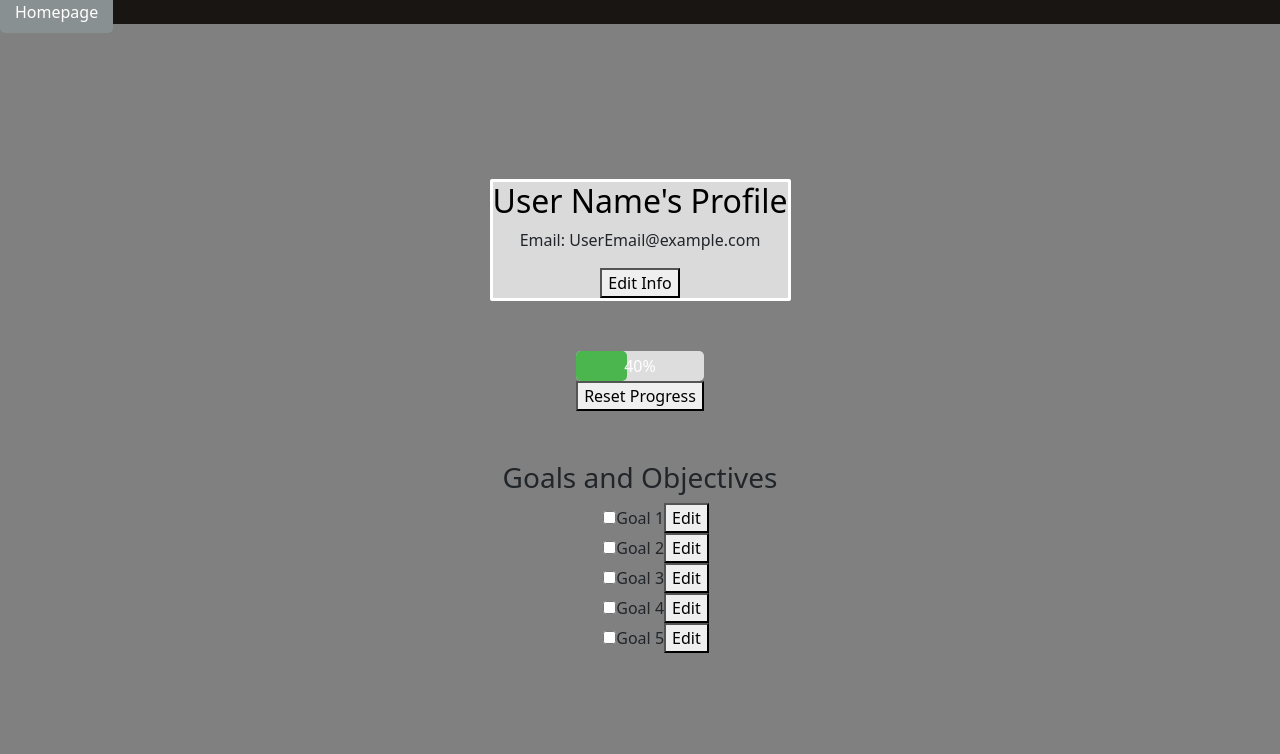
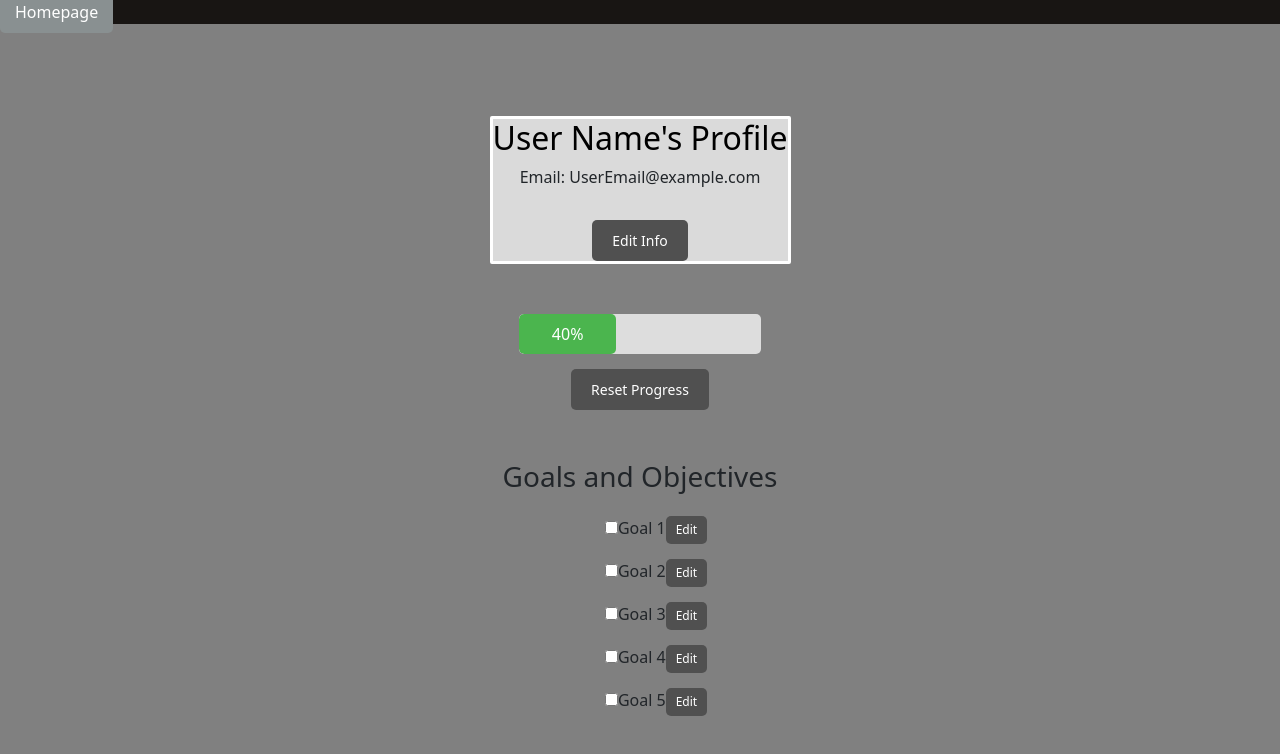
Before and after one commit to kaylaasana/BlueFin, a React (Vite) app in the folder client/: page /profile in a window 1280 px wide. Shown: the top 754 px of the page. Built offline with nearby package versions, Linux system fonts and the light colour scheme.

Commit message:
made the progression bar bigger and adjusted the button styling

```diff
--- a/client/src/ProfilePage.css
+++ b/client/src/ProfilePage.css
@@ -33,40 +33,68 @@
   margin-top: 50px;
 }
 
-/* CSS for the progress bar */
+/* CSS for styling buttons */
+.button {
+  background-color: #505050;
+  margin-top: 15px;
+  color: white;
+  border: none;
+  border-radius: 5px;
+  padding: 10px 20px;
+  cursor: pointer;
+  font-size: 14px;
+}
+
+/* CSS for styling smaller buttons */
+.editButton {
+  background-color: #505050;
+  margin-top: 15px;
+  color: white;
+  border: none;
+  border-radius: 5px;
+  padding: 5px 10px;
+  cursor: pointer;
+  font-size: 12px;
+
+}
+
+
+
+/* CSS for the progression bar */
 .progression {
   margin-top: 20px;
+  display: flex;
+  flex-direction: column;
+  align-items: center; /* Center horizontally */
 }
 
 .progress-bar-container {
-  width: 100%;
-  height: 30px;
+  width: 175%;
+  height: 40px;
   background-color: #ddd;
-  /* Background color of the progress bar container */
   border-radius: 5px;
-  /* Rounded corners for the container */
   position: relative;
+  overflow: hidden;
 }
 
 .progress-bar {
   height: 100%;
   background-color: #4bb54e;
-  /* Color of the filled portion of the progress bar */
   text-align: center;
-  line-height: 30px;
-  /* Vertical alignment of progress text */
+  line-height: 40px;
   color: white;
-  /* Text color */
   border-radius: 5px;
-  /* Rounded corners for the progress bar */
   transition: width 0.3s ease-in-out;
-  /* Smooth transition animation */
+  position: absolute;
+  top: 0;
+  left: 0;
+  width: 0; /* Initial width is 0, it will expand as the progress increases */
 }
 
 .progress-text {
   position: absolute;
   left: 50%;
-  top: 0;
-  transform: translateX(-50%);
+  top: 50%;
+  transform: translate(-50%, -50%);
   width: 100%;
 }
--- a/client/src/pages/Profile.jsx
+++ b/client/src/pages/Profile.jsx
@@ -126,10 +126,10 @@ function ProfilePage() {
                 value={editedUserInfo.email}
                 onChange={(e) => setEditedUserInfo({ ...editedUserInfo, email: e.target.value })}
               />
-              <button type="submit">Save</button>
+              <button type="submit" className="button">Save</button>
             </form>
           ) : (
-            <button onClick={() => setIsEditing(true)}>Edit Info</button>
+            <button onClick={() => setIsEditing(true)} className="button">Edit Info</button>
           )}
         </div>
         <div className="progression">
@@ -140,7 +140,7 @@ function ProfilePage() {
     </div>
   </div>
   {/* Add reset progress button */}
-  <button onClick={resetProgress}>Reset Progress</button>
+  <button onClick={resetProgress} className="button">Reset Progress</button>
 </div>
 
         <div className="goals">
@@ -155,7 +155,7 @@ function ProfilePage() {
                  value={goal.name}
                  onChange={(e) => handleGoalEdit(goal.id, e.target.value)}
              />
-             <button onClick={() => saveGoalEdit(goal.id)}>Save</button>
+             <button onClick={() => saveGoalEdit(goal.id)} className="button">Save</button>
              </>
          ) : (
               <>
@@ -165,7 +165,7 @@ function ProfilePage() {
                onChange={() => toggleGoalCompletion(goal.id)}
               />
              {goal.name}
-             <button onClick={() => toggleGoalEdit(goal.id)}>Edit</button>
+             <button onClick={() => toggleGoalEdit(goal.id)} className="editButton">Edit</button>
             </>
             )}
          </li>
```
